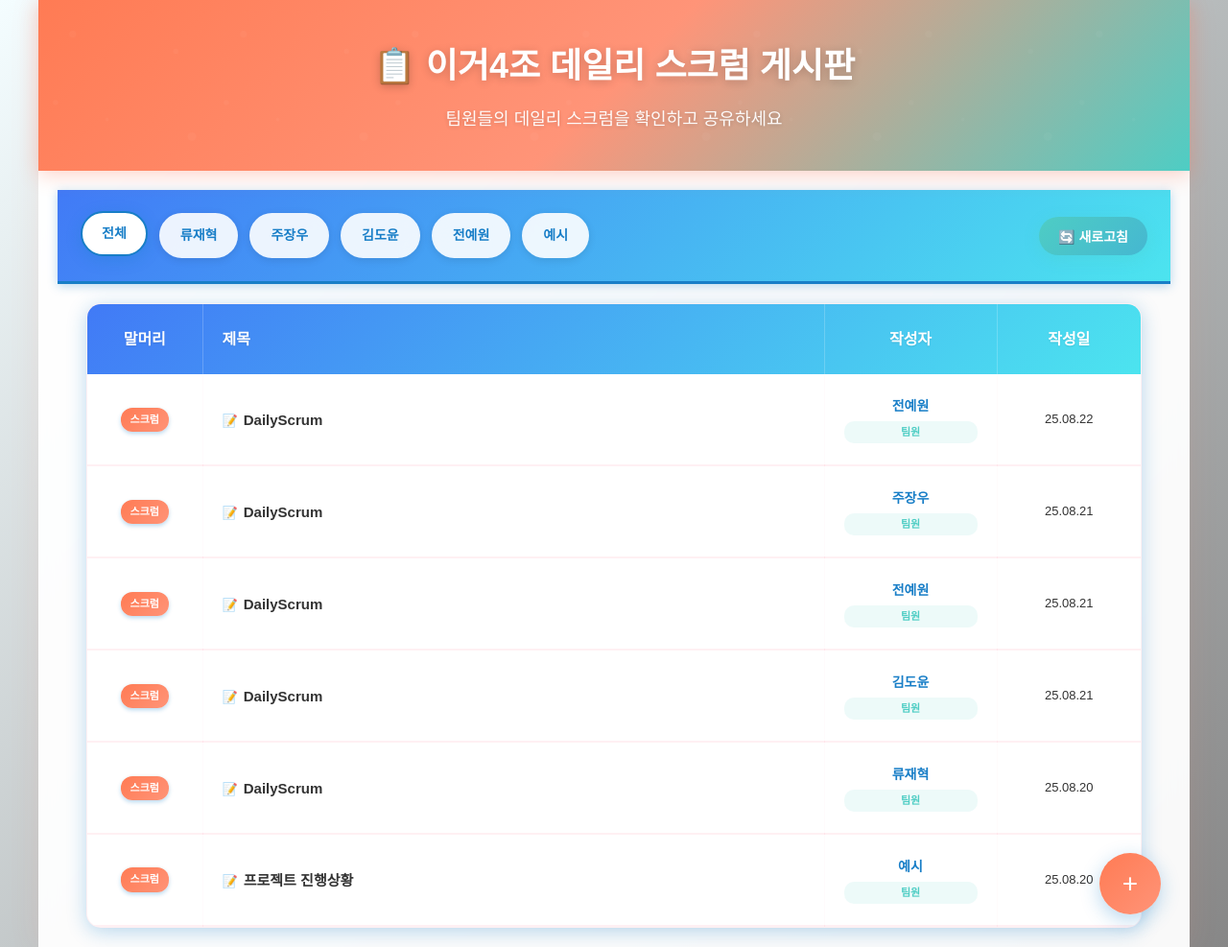
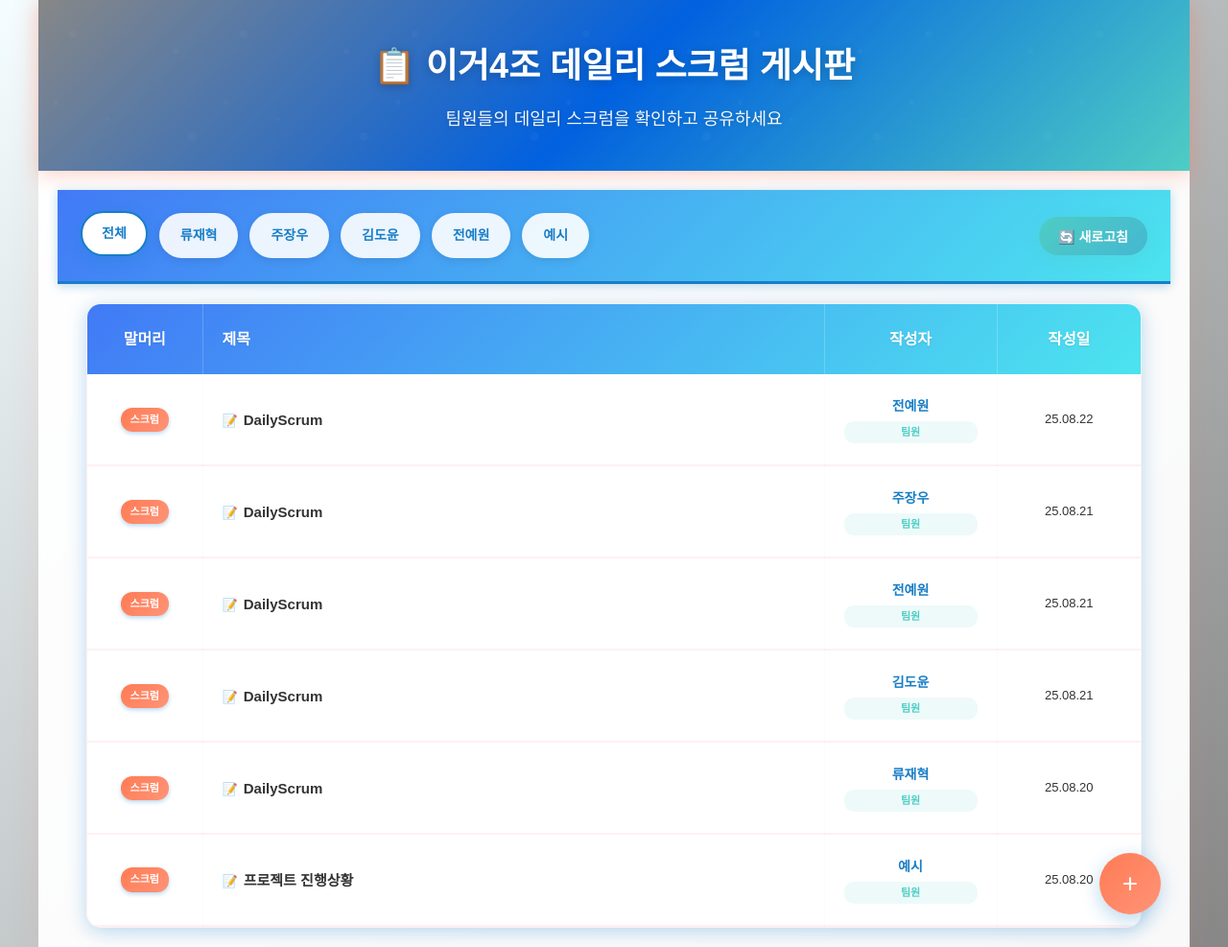
Before and after one commit to fbwogur121/DailyScrum-SSG, a Jekyll site: the page built from index.html, in a window 1280 px wide. Shown: the whole page at 96% size. Built offline with Jekyll 4.4.1, drawn with Linux system fonts in a browser that asks for light colours.

Commit message:
Update default.html
135deg, #878787 0%, #0161df 50%, #4ecdc4 100%

```diff
--- a/_layouts/default.html
+++ b/_layouts/default.html
@@ -32,7 +32,7 @@
         }
 
         .header {
-            background: linear-gradient(135deg, #ff7b54 0%, #ff9478 50%, #4ecdc4 100%);
+            background: linear-gradient(135deg, #878787 0%, #0161df 50%, #4ecdc4 100%);
             color: white;
             padding: 40px 32px;
             text-align: center;
```
